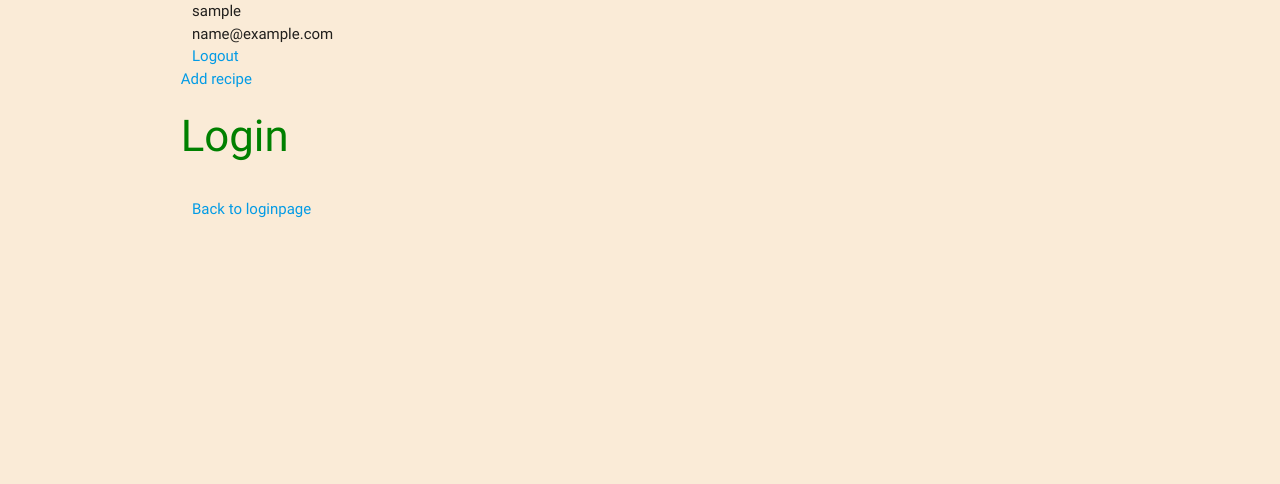
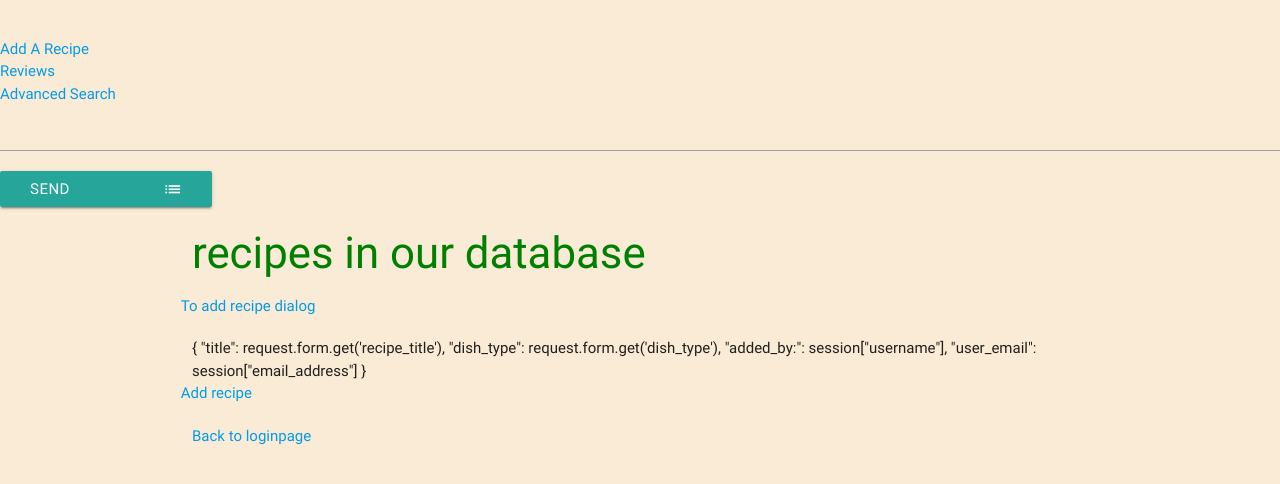
Before and after one commit to poldi2018/recipe_DRAFT, a Flask app: page /logout in a window 1280 px wide. Shown: the top 484 px of the page. Run offline with Flask 2, Linux system fonts and the light colour scheme; the visitor is signed in with stand-in values (Sample User, id 1); some libraries are stand-ins or nearby versions.

Commit message:
updated methods

```diff
--- a/app.py
+++ b/app.py
@@ -22,16 +22,16 @@ mongo = PyMongo(app)
 def add_blank_recipe(session):
     if not mongo.db.recipes.find_one({"username": session["username"], "title": "dummy"}):
         recipes= mongo.db.recipes
-        blank_recipe = {
+        recipe = {
             "title": "dummy",
             "username": session["username"]
         }
-        recipes.insert_one(blank_recipe)
-        dummy_recipe_id=mongo.db.recipes.find_one({"username": session["username"], "title": "dummy"})
-        return dummy_recipe_id
+        recipes.insert_one(recipe)
+        recipe_id=mongo.db.recipes.find_one({"username": session["username"], "title": "dummy"})
+        return recipe_id
     else:
-        dummy_recipe_id=mongo.db.recipes.find_one({"username": session["username"], "title": "dummy"})
-    return dummy_recipe_id
+        recipe_id=mongo.db.recipes.find_one({"username": session["username"], "title": "dummy"})
+    return recipe_id
 
 
 # ROUTES AND VIEWS
@@ -64,7 +64,7 @@ def results():
 def register():
     return render_template('register.html', message='Please fill in the registration form.')
 
-
+# check on registration request
 @app.route('/insert_user', methods=["POST"])
 def insert_user():
     users= mongo.db.users
@@ -79,13 +79,13 @@ def insert_user():
     else:
         return render_template('register.html', message="Provided email has already been registered. Please choose another one.")
 
-
+#login page
 @app.route('/login_page')
 def login_page():
     return render_template("loginpage.html", message="Please login with your username and password. Thanks!")
 
 
-
+# check on provided credentials
 @app.route('/check_credentials', methods=["POST"])
 def check_credentials():
     user_to_query= mongo.db.users.find_one( { '$or': [{"email_address": request.form.get("email_address")}, {"username": request.form.get("username")}]})
@@ -93,36 +93,57 @@ def check_credentials():
     if user_to_query and password_response:
         session['username']=user_to_query['username']
         session['email_address']=user_to_query['email_address']
-        return redirect(url_for('user', username=session["username"]))
+        return redirect(url_for("latest_added", username=session["username"]))
     else:
         return render_template('loginpage.html', message="Username or password incorrect. Please try again.")
 
-
+# route to user's homepage
 @app.route('/<username>')
 def user(username):
     return render_template("homepage.html")
 
-@app.route('/logout/<username>')
-def logout(username):
-    username_to_log_out=username
+
+@app.route('/logout') #### exception!!
+def logout():
     print(session["username"])
     session["username"]=""
     print(session["username"])
     print(session["email_address"])
+    return render_template('latest_added.html', username=session["username"])
 
-    return render_template("loggedout.html", username_to_log_out=username_to_log_out)
+@app.route('/add_recipe')
+def add_recipe():
+    #check if user has been logged in and hence a session object has been created
+    if not session['username']:
+        return render_template("loginpage.html", message="Please login first in order to be able to post recipes. Thanks!")
+    else:
+        return render_template('addrecipe.html', recipe_id=add_blank_recipe(session))
 
 
 
 
+#one route for inserting recipe into db
+@app.route('/insert_recipe/<recipe_id>', methods=["POST"])
+def insert_recipe(recipe_id):
+    print(recipe_id)
+    recipes= mongo.db.recipes
+    """
+    recipes.update( {'_id': ObjectId(recipe_id)},
+    {
+        "title": request.form.get('recipe_title'),
 
-@app.route('/add_recipe')
-def add_recipe():
-    #check if a session object has been created
-    if not session['username']:
-        return render_template("loginpage.html", message="Please login first in order to be able to post recipes. Thanks!")
-    else:
-        return render_template('addrecipe.html', dummy_recipe_id=add_blank_recipe(session))
+    })
+
+    """
+    recipes.update( {'_id': ObjectId(recipe_id)},
+    {
+        "title": request.form.get('recipe_title'),
+        "reviews": [{
+        "rated_by": "me",
+        "stars": request.form.get('stars'),
+        "comment": "good"}]
+    })
+    return redirect(url_for('latest_added'))
 
 @app.route('/fileselector')
 def fileselector():
@@ -140,21 +161,6 @@ def file_uploader():
 
 
 
-#one route for inserting recipe into db
-@app.route('/insert_recipe', methods=["POST"])
-def insert_recipe():
-    recipes= mongo.db.recipes
-    recipe = {
-    "title": request.form.get('recipe_title'),
-    "reviews": [{
-        "rated_by": "me",
-        "stars": request.form.get('stars'),
-        "comment": "good"
-    }]}
-    recipes.insert_one(recipe)
-    return redirect(url_for('get_recipes'))
-
-
 #Read from databse
 @app.route('/')
 def index():
@@ -167,7 +173,8 @@ def get_recipes():
 
 @app.route('/latest_added')
 def latest_added():
-    return render_template("latest_added.html")
+    recipes=mongo.db.recipes.find()
+    return render_template("latest_added.html", recipes=recipes)
 
 
 #Update database
--- a/templates/addrecipe.html
+++ b/templates/addrecipe.html
@@ -4,7 +4,7 @@
 <h3>Add a recipe</h3>
 <div class="row">
     <div class="addfield">click to add field to form</div>
-    <form action="{{ url_for('insert_recipe') }}" method="POST" class="col s12" enctype="multipart/form-data">
+    <form action="{{ url_for('insert_recipe', recipe_id=recipe._id) }}" method="POST" class="col s12" enctype="multipart/form-data">
         <div class="row">
             <div class="input-field col s12 testdiv">
                 <i class="material-icons prefix">playlist_add</i>
@@ -15,8 +15,8 @@
         <div class="row">
             <div class="input-field col s12 testdiv">
                 <i class="material-icons prefix">playlist_add</i>
-                <input id="stars" name="stars" type="text" class="validate">
-                <label for="stars">stars</label>
+                <input id="dish_type" name="dish_type" type="text" class="validate">
+                <label for="dish_type">Dish type:</label>
             </div>
         </div>
 
--- a/templates/base.html
+++ b/templates/base.html
@@ -13,12 +13,11 @@
 </head>
 
 <body>
-    <div class="container">
+
         <header>
             {% block header %} {% endblock %}
         </header>
 
-    </div>
 
     <div class="container">
         <main>
--- a/templates/latest_added.html
+++ b/templates/latest_added.html
@@ -1,10 +1,11 @@
 {% extends 'base.html'%}
 {% block header %}
+<div class="div">{{username}}</div>
 <ul>
     <li><img src="" alt=""></li>
     <li><a href="{{url_for('add_recipe')}}">Add A Recipe</a></li>
     <li><a href="{{url_for('reviews')}}">Reviews</a></li>
-    <li><a href="url_for('advanced_search')">Advanced Search</a></li>
+    <li><a href="{{url_for('advanced_search')}}">Advanced Search</a></li>
     <li>
         <form action="">
             <input type="text">
@@ -13,17 +14,49 @@
             </button>
         </form>
     </li>
-    <li><div id="login"></div></li>
-    {% if session %}
-    <li><div id="logout"></div></li>
+    <li>
+        <div id="login"></div>
+    </li>
+    {% if not username=="" %}
+    <li>
+        <div class="div">{{username}}</div>
+        <div id="logout"><a href="{{url_for('logout')}}">Logout</a></div>
+    </li>
     {% endif %}
 </ul>
 {% endblock %}
 {% block content %}
+
+<h3>recipes in our database</h3>
+{% for recipe in recipes %}
+<div class="row">
+    <div class="col s6">
+        <h4 class="">{{recipe.title}}</h4>
+    </div>
+    <div class="col s1"><a href="{{url_for('edit_recipe', recipe_id=recipe._id) }}">Edit</a></div>
+    <div class="col s1"><a href="{{url_for('delete_recipe', recipe_id=recipe._id) }}">Delete</a></div>
+    <div class="col s1"><a href="{{url_for('rate_recipe', recipe_id=recipe._id) }}">Rate</a></div>
+
+</div>
+
+<div><img src="{{recipe.img_path}}" alt="picture_of_dish"></div>
+{% endfor %}
+<div class="row">
+    <a href="{{url_for('add_recipe')}}">To add recipe dialog</a>
+</div>
+
+
+
+{
+    "title": request.form.get('recipe_title'),
+    "dish_type": request.form.get('dish_type'),
+    "added_by:": session["username"],
+    "user_email": session["email_address"]
+}
+
+
 <div class="row"><a href="{{ url_for('add_recipe') }}">Add recipe</a></div>
-<div class="row">
-    <h3>Login</h3>
-</div>
+
 
 <a href="{{ url_for('login_page') }}">Back to loginpage</a>
 {% endblock %}
--- a/templates/loggedout.html
+++ b/templates/loggedout.html
@@ -1,7 +1,7 @@
 {% extends 'base.html'%}
 {% block header %}
 
-<div id="logoutBtn" >User {{username}} has been logged out</div>
+<div id="logoutBtn" >User has been logged out</div>
 
 {% endblock %}
 {% block content %}
```
